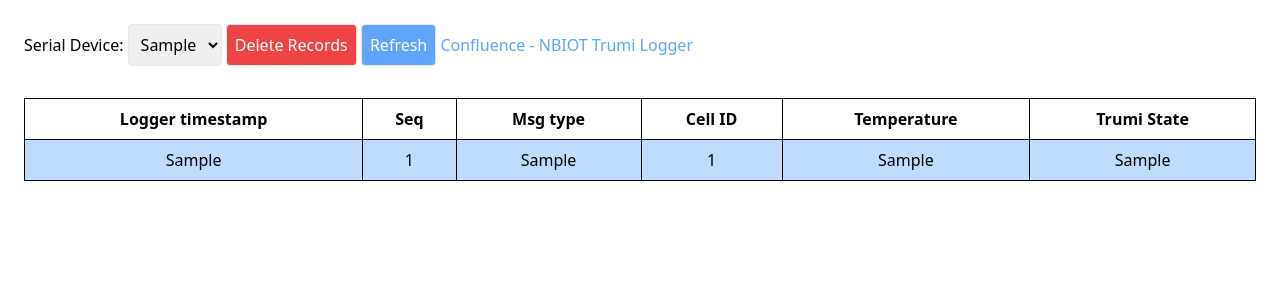
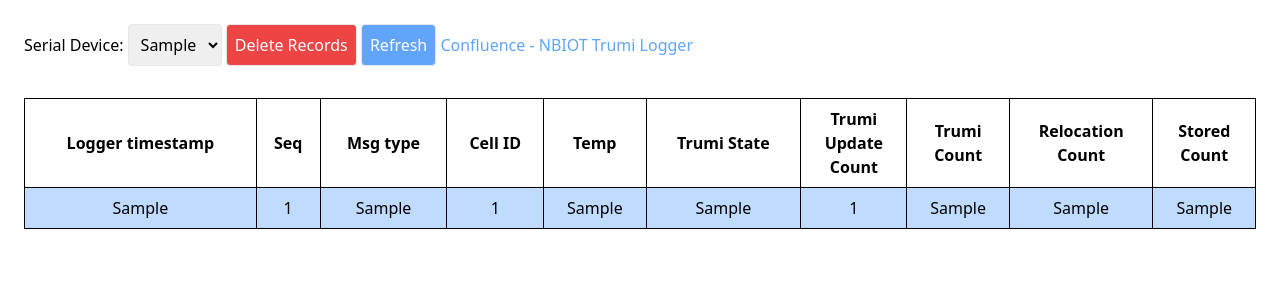
Before and after one commit to jimmythemonk/ALIR_TESTS, a Django app: page / in a window 1280 px wide. Shown: the top 300 px of the page. Run offline with Django 4.2, Linux system fonts and the light colour scheme; tables that the repository leaves empty hold one stand-in row (values such as "Sample post"); parts of the project's set-up code (start-up, migrations or seed data) failed here and were passed over; some libraries are stand-ins or nearby versions.

Commit message:
Add latest model changes to html

```diff
--- a/hermes/n5_lgr_backend/lib/parse_logger_msg.py
+++ b/hermes/n5_lgr_backend/lib/parse_logger_msg.py
@@ -44,7 +44,7 @@ class N5LoggerParse:
             "trumi_st_trans_count": {"size": 2},
             "reloc_st_trans_count": {"size": 2},
             "stored_st_trans_count": {"size": 2},
-            "wifi_aps": {"size": 18},
+            "wifi_aps": {"size": 18, "hex": True},
             "reserved_1": {"size": 2},
             "pld_sz": {"size": 2},
             "pld_crc": {"size": 2, "hex": True},
--- a/hermes/n5_lgr_backend/templates/n5_lgr_backend/backend.html
+++ b/hermes/n5_lgr_backend/templates/n5_lgr_backend/backend.html
@@ -79,12 +79,13 @@
                     <th>Logger timestamp</th>
                     <th>Seq</th>
                     <th>Msg type</th>
-                    {% comment %} <th>Flags</th>                 {% endcomment %}
                     <th>Cell ID</th>
-                    <th>Temperature</th>
+                    <th>Temp</th>
                     <th>Trumi State</th>
-                    {% comment %} <th>Trumi Update<br>Count</th>                 {% endcomment %}
-                    {% comment %} <th>Trumi State<br>Timestamp</th>                 {% endcomment %}
+                    <th>Trumi<br>Update<br>Count</th>
+                    <th>Trumi<br>Count</th>
+                    <th>Relocation<br>Count</th>
+                    <th>Stored<br>Count</th>
                 </tr>
                 {% for data in page_obj  %}
                     {% if data.is_incremental %}
@@ -95,19 +96,31 @@
                         <td> {{ data.lgr_msg_ts}} </td>
                         <td> {{ data.seq_num}} </td>
                         <td> {{ data.msg_type}} </td>
-                        {% comment %} <td> {{ data.flags}} </td>                 {% endcomment %}
                         <td> {{ data.cell_id}} </td>
                         <td> {{ data.actual_temp}} </td>
                         <td> {{ data.trumi_st}} </td>
-                        {% comment %} <td> {{ data.trumi_st_upd_count}} </td>                 {% endcomment %}
+                        <td> {{ data.trumi_st_upd_count}} </td>
+                        <td> {{ data.trumi_st_trans_count}} </td>
+                        <td> {{ data.reloc_st_trans_count}} </td>
+                        <td> {{ data.stored_st_trans_count}} </td>
                     </tr>
                     <tr class="more-info bg-yellow-200">
-                        <td colspan="9" style="text-align: left;">
+                        <td colspan="10" style="text-align: left;">
                             Message timestamp: {{ data.msg_gen_ts }}
                             <br></br>
                             Last Cell ID switch timestamp: {{ data.cell_id_ts }}
+                            <br></br>
+                            Last Trumi Update timestamp: {{ data.trumi_st_upd_ts }}
                             {% comment %} <br></br>
-                            Last Trumi Update timestamp: {{ data.trumi_st_upd_ts }} {% endcomment %}
+                            Flags: {{ data.flags }} {% endcomment %}
+                            <br></br>
+                            WiFi AP's: {{ data.wifi_aps }}
+                            <br></br>
+                            Payload size: {{ data.pld_sz }}
+                            <br></br>
+                            Payload CRC: {{ data.pld_crc }}
+                            <br></br>
+                            Header CRC: {{ data.header_crc }}
                             <br></br>
                             Payload:<br>{{ data.payload|linebreaksbr|safe }}
                         </td>
```
Also changed, not shown: hermes/n5_lgr_backend/lib/mqtt.py (+37 -26 lines).
